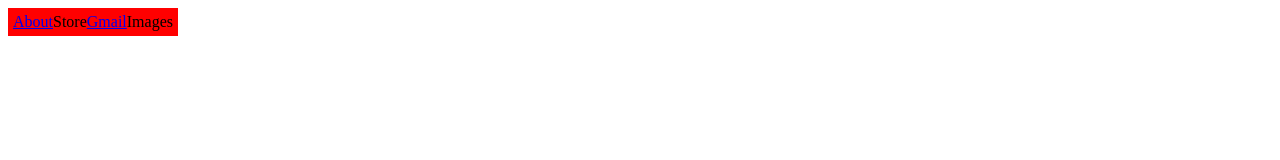
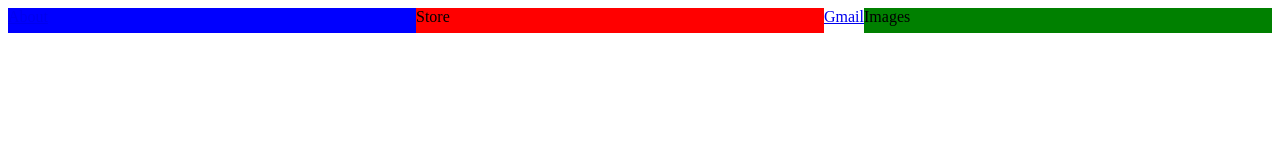
Before and after one commit to JGH-99/google-homepage, a plain HTML site: page index.html in a window 1280 px wide. Drawn offline with Linux system fonts and the light colour scheme.

Commit message:
styled each pagetop element

```diff
--- a/stylesheet.css
+++ b/stylesheet.css
@@ -1,7 +1,28 @@
 #pagetop {
     display: flex;
+    height: 50px;
+}
+
+#pagetop-about {
+    background-color: blue;
+    width: 50%;
+    height: 50%;
+}
+
+#pagetop-store {
     background-color: red;
-    width: fit-content;
-    padding: 5px;
-    border: black;
+    width: 50%;
+    height: 50%;
 }
+
+#pagetop-email {
+    background-color: brown;
+    width: 50%;
+    height: 50%;
+}
+
+#pagetop-images {
+    background-color: green;
+    width: 50%;
+    height: 50%;
+}
```
